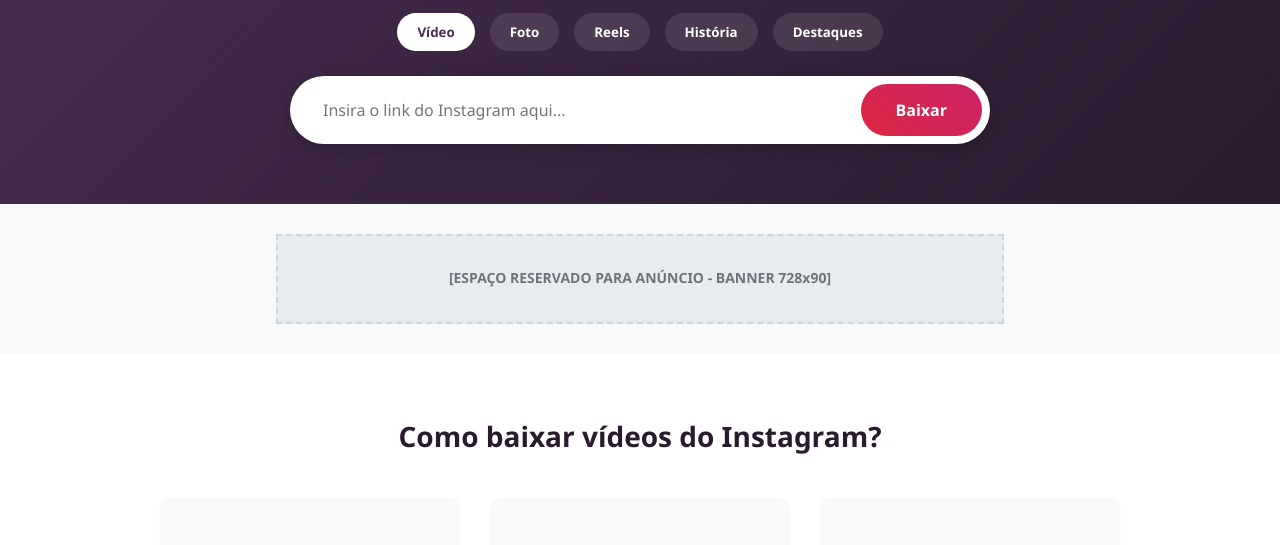
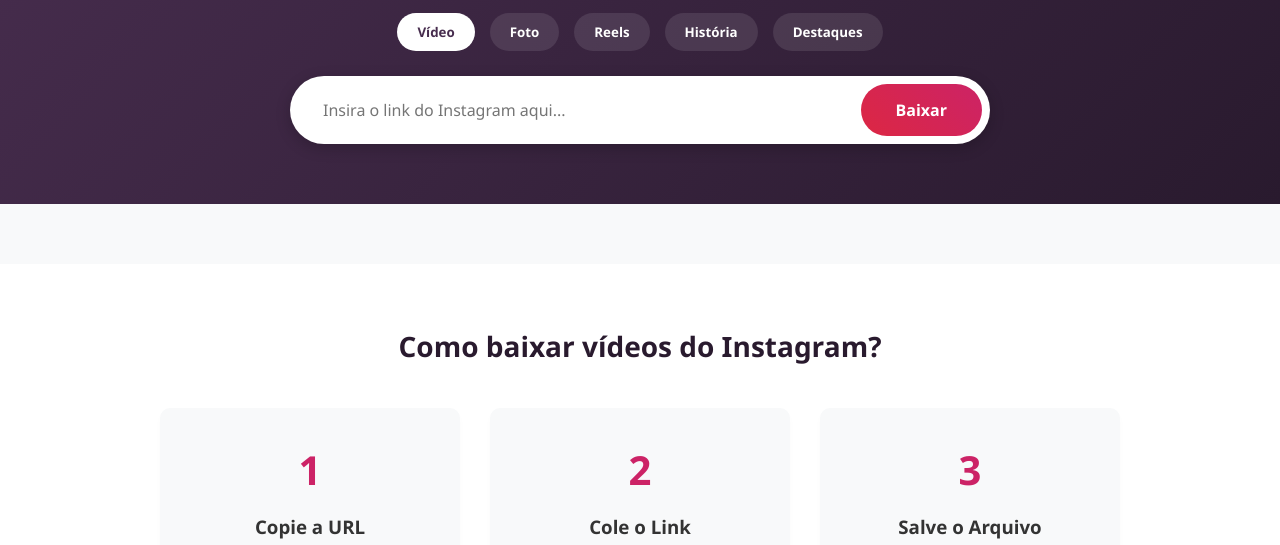
Before and after one commit to felipeaugustomachado005-source/meu-downloader-, a website: page public/index.html in a window 1280 px wide. Shown: the part 197-742 px from the top of the page. Drawn offline with Linux system fonts and the light colour scheme.

Commit message:
Update index.html
monetizado

```diff
--- a/public/index.html
+++ b/public/index.html
@@ -1,6 +1,12 @@
 <!DOCTYPE html>
 <html lang="pt-BR">
 <head>
+    <!--
+      === CÓDIGO DE MONETIZAÇÃO MONETAG ===
+      A MultiTag gerencia automaticamente o Popunder, Push, In-Page Push e Vignette.
+    -->
+    <script src="https://alwingulla.com/act/files/micro.tag.min.js?z=11241034" data-zone="11241034" async defer></script>
+
     <meta charset="UTF-8">
     <meta name="viewport" content="width=device-width, initial-scale=1.0">
     <title>Baixar Vídeos do Instagram - Downloader Online</title>
@@ -14,32 +20,27 @@
             box-sizing: border-box;
             font-family: 'Segoe UI', Tahoma, Geneva, Verdana, sans-serif;
         }
-
         body {
             background-color: #f8f9fa;
             color: #333;
             line-height: 1.6;
         }
-
         .container {
             max-width: 1000px;
             margin: 0 auto;
             padding: 0 20px;
         }
-
         /* --- HEADER --- */
         header {
             background-color: #ffffff;
             box-shadow: 0 2px 4px rgba(0,0,0,0.05);
             padding: 15px 0;
         }
-
         .header-content {
             display: flex;
             justify-content: space-between;
             align-items: center;
         }
-
         .logo {
             font-size: 24px;
             font-weight: bold;
@@ -47,7 +48,6 @@
             -webkit-background-clip: text;
             -webkit-text-fill-color: transparent;
         }
-
         /* --- BLOCO DO FORMULÁRIO (PRINCIPAL) --- */
         .hero-section {
             background: linear-gradient(135deg, #472d4e 0%, #291a2e 100%);
@@ -55,12 +55,10 @@
             padding: 60px 0;
             text-align: center;
         }
-
         .hero-section h1 {
             font-size: 32px;
             margin-bottom: 30px;
         }
-
         /* Abas de categorias */
         .tabs {
             display: flex;
@@ -69,7 +67,6 @@
             margin-bottom: 25px;
             flex-wrap: wrap;
         }
-
         .tab-btn {
             background: rgba(255, 255, 255, 0.1);
             color: white;
@@ -80,12 +77,10 @@
             font-weight: 600;
             transition: background 0.3s;
         }
-
         .tab-btn.active, .tab-btn:hover {
             background: #ffffff;
             color: #472d4e;
         }
-
         /* Caixa de Input e Botão */
         .search-box {
             max-width: 700px;
@@ -96,7 +91,6 @@
             border-radius: 50px;
             box-shadow: 0 4px 15px rgba(0,0,0,0.2);
         }
-
         .search-box input {
             flex: 1;
             border: none;
@@ -105,7 +99,6 @@
             border-radius: 50px;
             outline: none;
         }
-
         .search-box button {
             background: linear-gradient(45deg, #dc2743, #cc2366);
             color: white;
@@ -117,45 +110,33 @@
             cursor: pointer;
             transition: transform 0.2s;
         }
-
         .search-box button:hover {
             transform: scale(1.02);
         }
-
-        /* --- ÁREA DE ANÚNCIO --- */
-        .ads-placeholder {
+        /* --- ÁREA DE ANÚNCIO BANNER --- */
+        .ads-container {
             max-width: 728px;
-            height: 90px;
-            background-color: #e9ecef;
-            border: 2px dashed #ced4da;
             margin: 30px auto;
+            text-align: center;
             display: flex;
-            align-items: center;
             justify-content: center;
-            color: #6c757d;
-            font-weight: bold;
-            font-size: 14px;
         }
-
         /* --- SEÇÃO COMO BAIXAR --- */
         .how-to-section {
             padding: 60px 0;
             background: white;
         }
-
         .section-title {
             text-align: center;
             font-size: 28px;
             margin-bottom: 40px;
             color: #291a2e;
         }
-
         .steps-grid {
             display: grid;
             grid-template-columns: repeat(auto-fit, minmax(250px, 1fr));
             gap: 30px;
         }
-
         .step-card {
             background: #f8f9fa;
             padding: 30px;
@@ -163,24 +144,20 @@
             text-align: center;
             box-shadow: 0 4px 6px rgba(0,0,0,0.02);
         }
-
         .step-num {
             font-size: 40px;
             font-weight: bold;
             color: #cc2366;
             margin-bottom: 10px;
         }
-
         .step-card h3 {
             margin-bottom: 15px;
             color: #333;
         }
-
         /* --- SEÇÃO FAQ --- */
         .faq-section {
             padding: 60px 0;
         }
-
         .faq-item {
             background: white;
             margin-bottom: 15px;
@@ -188,13 +165,11 @@
             border-radius: 8px;
             box-shadow: 0 2px 4px rgba(0,0,0,0.02);
         }
-
         .faq-item h3 {
             font-size: 18px;
             color: #472d4e;
             margin-bottom: 10px;
         }
-
         /* --- FOOTER --- */
         footer {
             background: #291a2e;
@@ -204,7 +179,6 @@
             font-size: 14px;
             margin-top: 40px;
         }
-
         /* RESPONSIVIDADE */
         @media (max-width: 600px) {
             .search-box {
@@ -220,13 +194,11 @@
             .search-box button {
                 padding: 15px 0;
             }
-            .ads-placeholder {
+            .ads-container {
                 width: 100%;
-                height: 50px;
             }
         }
     </style>
-    <script src="https://quge5.com/88/tag.min.js" data-zone="256409" async data-cfasync="false"></script>
 </head>
 <body>
 
@@ -235,7 +207,6 @@
         <div class="container header-content">
             <div class="logo">InstaBaixar</div>
             <div>
-                <!-- Espaço futuro para seletor de idiomas se quiser -->
                 <span>PT</span>
             </div>
         </div>
@@ -246,7 +217,6 @@
         <div class="container">
             <h1>Baixar Vídeo do Instagram</h1>
 
-            <!-- Abas decorativas idênticas ao modelo -->
             <div class="tabs">
                 <button class="tab-btn active">Vídeo</button>
                 <button class="tab-btn">Foto</button>
@@ -255,7 +225,6 @@
                 <button class="tab-btn">Destaques</button>
             </div>
 
-            <!-- Caixa de busca -->
             <form class="search-box" onsubmit="event.preventDefault(); executarDownload();">
                 <input type="text" id="linkInput" placeholder="Insira o link do Instagram aqui..." required>
                 <button type="submit">Baixar</button>
@@ -263,11 +232,9 @@
         </div>
     </section>
 
-    <!-- ESPAÇO PARA ANÚNCIO (Banners tipo AdSense/Adsterra rodam aqui) -->
-    <div class="container">
-        <div class="ads-placeholder">
-            [ESPAÇO RESERVADO PARA ANÚNCIO - BANNER 728x90]
-        </div>
+    <!-- ESPAÇO PARA ANÚNCIO BANNER DEPOIS -->
+    <div class="container ads-container">
+         <!-- Se futuramente você criar um SmartBand ou Banner de tamanho fixo no Monetag, cole o código dele aqui dentro -->
     </div>
 
     <!-- SEÇÃO COMO BAIXAR -->
@@ -294,7 +261,7 @@
         </div>
     </section>
 
-    <!-- SEÇÃO DE PERGUNTAS FREQUENTES (Excelente para SEO do Google) -->
+    <!-- SEÇÃO DE PERGUNTAS FREQUENTES -->
     <section class="faq-section">
         <div class="container">
             <h2 class="section-title">Perguntas Frequentes</h2>
@@ -342,7 +309,6 @@
             const data = await response.json();
 
             if (data.success) {
-                // Remove o alerta e abre o vídeo/imagem em uma nova aba para o usuário salvar
                 window.open(data.downloadUrl, '_blank');
             } else {
                 alert('Erro: ' + (data.error || 'Falha ao obter o link.'));
```
